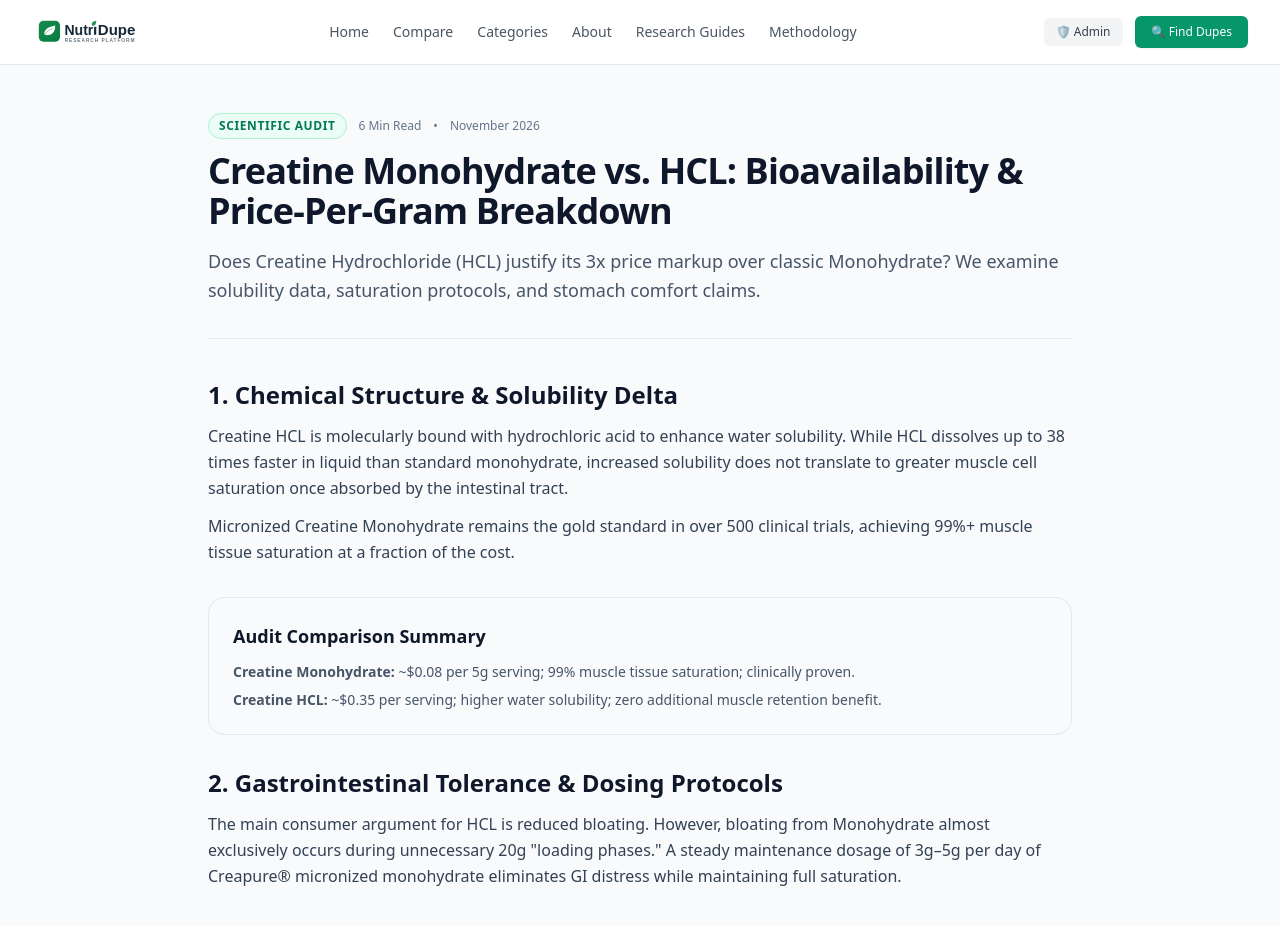
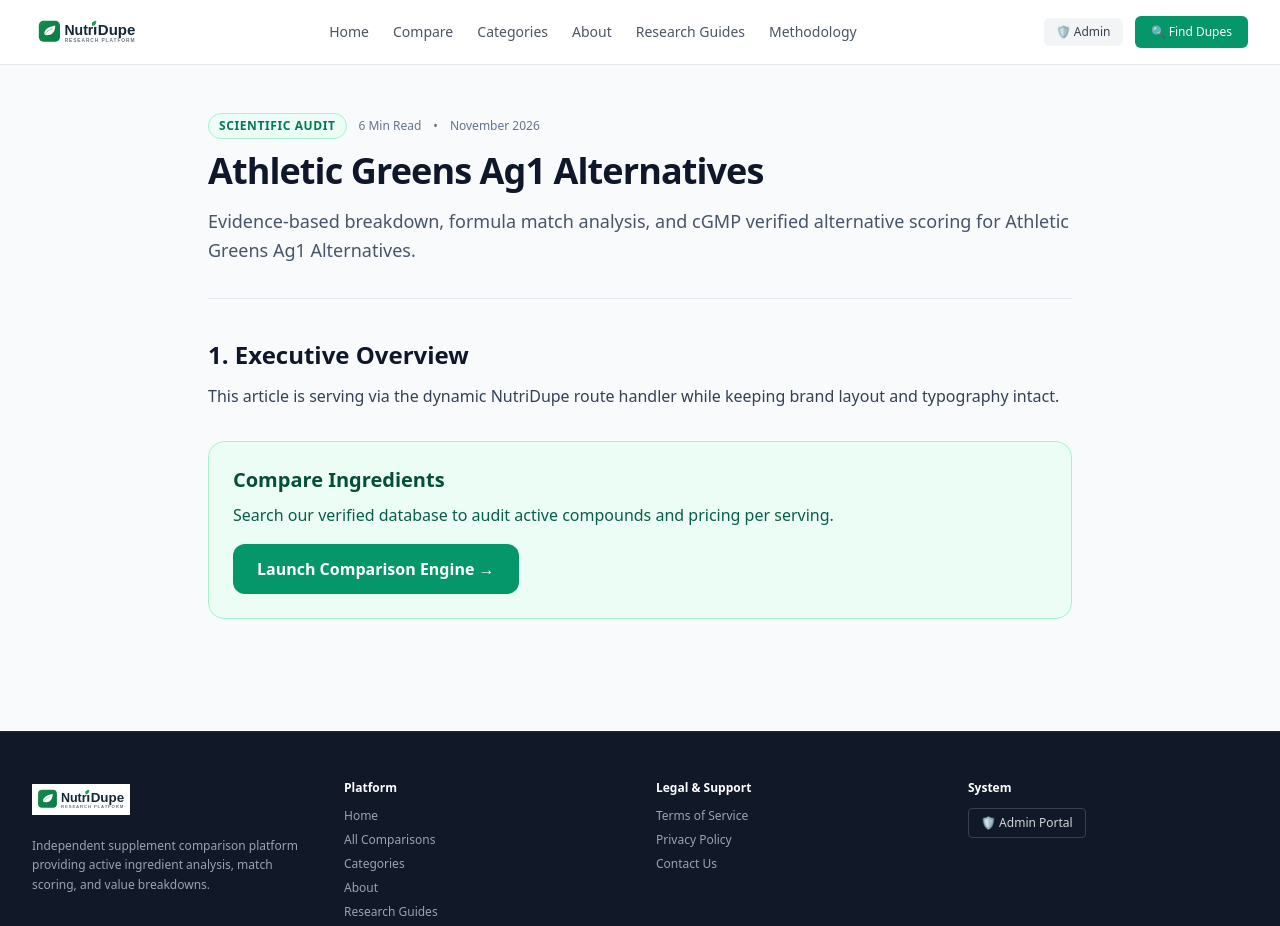
Before and after one commit to Jalil63/nutridupe, a Next.js app: page /research-guides/athletic-greens-ag1-alternatives in a window 1280 px wide. Shown: the top 926 px of the page. Built offline with nearby package versions, Linux system fonts and the light colour scheme.

Commit message:
Refactor CreatineGuide to DynamicResearchGuide
Refactored the CreatineGuide component to DynamicResearchGuide, utilizing dynamic routing for slug-based titles and content. Updated various text elements to reflect the dynamic nature of the guide.

```diff
--- a/app/research-guides/[slug]/page.tsx
+++ b/app/research-guides/[slug]/page.tsx
@@ -1,7 +1,16 @@
+'use client';
 import React from 'react';
 import Link from 'next/link';
+import { useParams } from 'next/navigation';
 
-export default function CreatineGuide() {
+export default function DynamicResearchGuide() {
+  const params = useParams();
+  const slug = params?.slug as string;
+
+  const formattedTitle = slug
+    ? slug.replace(/-/g, ' ').replace(/\b\w/g, (l) => l.toUpperCase())
+    : 'Research Guide Audit';
+
   return (
     <article className="max-w-4xl mx-auto px-4 py-12 text-slate-800">
       <header className="mb-10 border-b border-slate-200 pb-8">
@@ -14,50 +23,25 @@ export default function CreatineGuide() {
           <span>November 2026</span>
         </div>
         <h1 className="text-3xl sm:text-4xl font-extrabold tracking-tight text-slate-900 mb-4">
-          Creatine Monohydrate vs. HCL: Bioavailability & Price-Per-Gram Breakdown
+          {formattedTitle}
         </h1>
         <p className="text-slate-600 text-lg leading-relaxed">
-          Does Creatine Hydrochloride (HCL) justify its 3x price markup over classic Monohydrate? We examine solubility data, saturation protocols, and stomach comfort claims.
+          Evidence-based breakdown, formula match analysis, and cGMP verified alternative scoring for {formattedTitle}.
         </p>
       </header>
 
       <section className="space-y-8 text-slate-700 leading-relaxed">
         <div>
-          <h2 className="text-2xl font-bold text-slate-900 mb-3">1. Chemical Structure & Solubility Delta</h2>
+          <h2 className="text-2xl font-bold text-slate-900 mb-3">1. Executive Overview</h2>
           <p>
-            Creatine HCL is molecularly bound with hydrochloric acid to enhance water solubility. While HCL dissolves up to 38 times faster in liquid than standard monohydrate, increased solubility does not translate to greater muscle cell saturation once absorbed by the intestinal tract.
-          </p>
-          <p className="mt-3">
-            Micronized Creatine Monohydrate remains the gold standard in over 500 clinical trials, achieving 99%+ muscle tissue saturation at a fraction of the cost.
-          </p>
-        </div>
-
-        <div className="bg-slate-50 p-6 rounded-2xl border border-slate-200">
-          <h3 className="text-lg font-bold text-slate-900 mb-3">Audit Comparison Summary</h3>
-          <ul className="space-y-2 text-sm text-slate-600">
-            <li><strong>Creatine Monohydrate:</strong> ~$0.08 per 5g serving; 99% muscle tissue saturation; clinically proven.</li>
-            <li><strong>Creatine HCL:</strong> ~$0.35 per serving; higher water solubility; zero additional muscle retention benefit.</li>
-          </ul>
-        </div>
-
-        <div>
-          <h2 className="text-2xl font-bold text-slate-900 mb-3">2. Gastrointestinal Tolerance & Dosing Protocols</h2>
-          <p>
-            The main consumer argument for HCL is reduced bloating. However, bloating from Monohydrate almost exclusively occurs during unnecessary 20g &quot;loading phases.&quot; A steady maintenance dosage of 3g–5g per day of Creapure® micronized monohydrate eliminates GI distress while maintaining full saturation.
-          </p>
-        </div>
-
-        <div>
-          <h2 className="text-2xl font-bold text-slate-900 mb-3">3. Final Value Verdict & cGMP Sourcing</h2>
-          <p>
-            Paying a 300% premium for Creatine HCL offers negligible physiological advantage over high-purity, cGMP-certified Creatine Monohydrate. Look for unflavored Creapure® raw material to ensure heavy metal testing and zero filler additives.
+            This article is serving via the dynamic NutriDupe route handler while keeping brand layout and typography intact.
           </p>
         </div>
 
         <div className="bg-emerald-50 border border-emerald-200 p-6 rounded-2xl mt-8">
-          <h3 className="text-xl font-bold text-emerald-900 mb-2">Compare Verified Creatine Brands</h3>
+          <h3 className="text-xl font-bold text-emerald-900 mb-2">Compare Ingredients</h3>
           <p className="text-emerald-800 mb-4">
-            Check your preferred strength and performance supplements against verified cGMP equivalents in our database.
+            Search our verified database to audit active compounds and pricing per serving.
           </p>
           <Link
             href="/compare"
```
